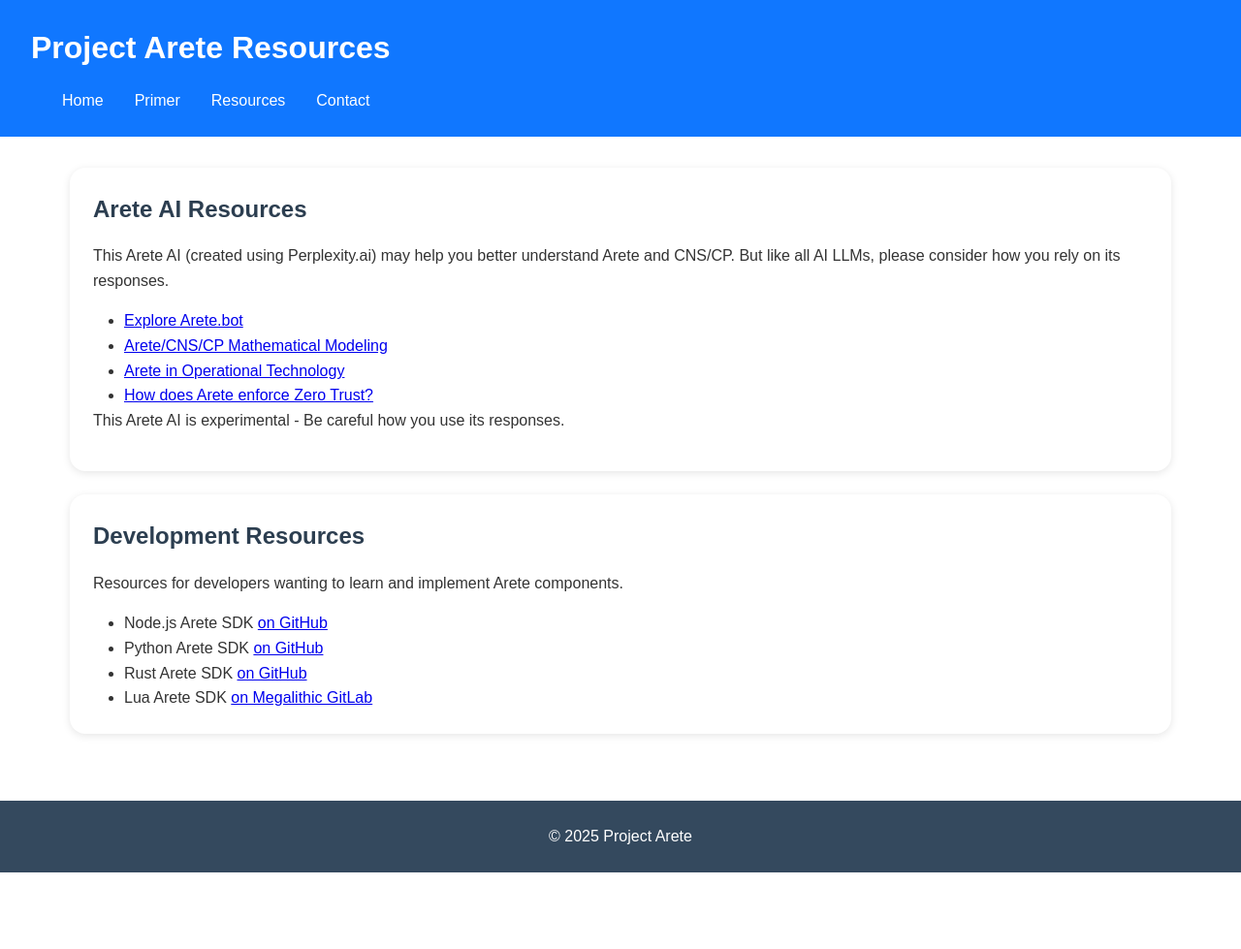
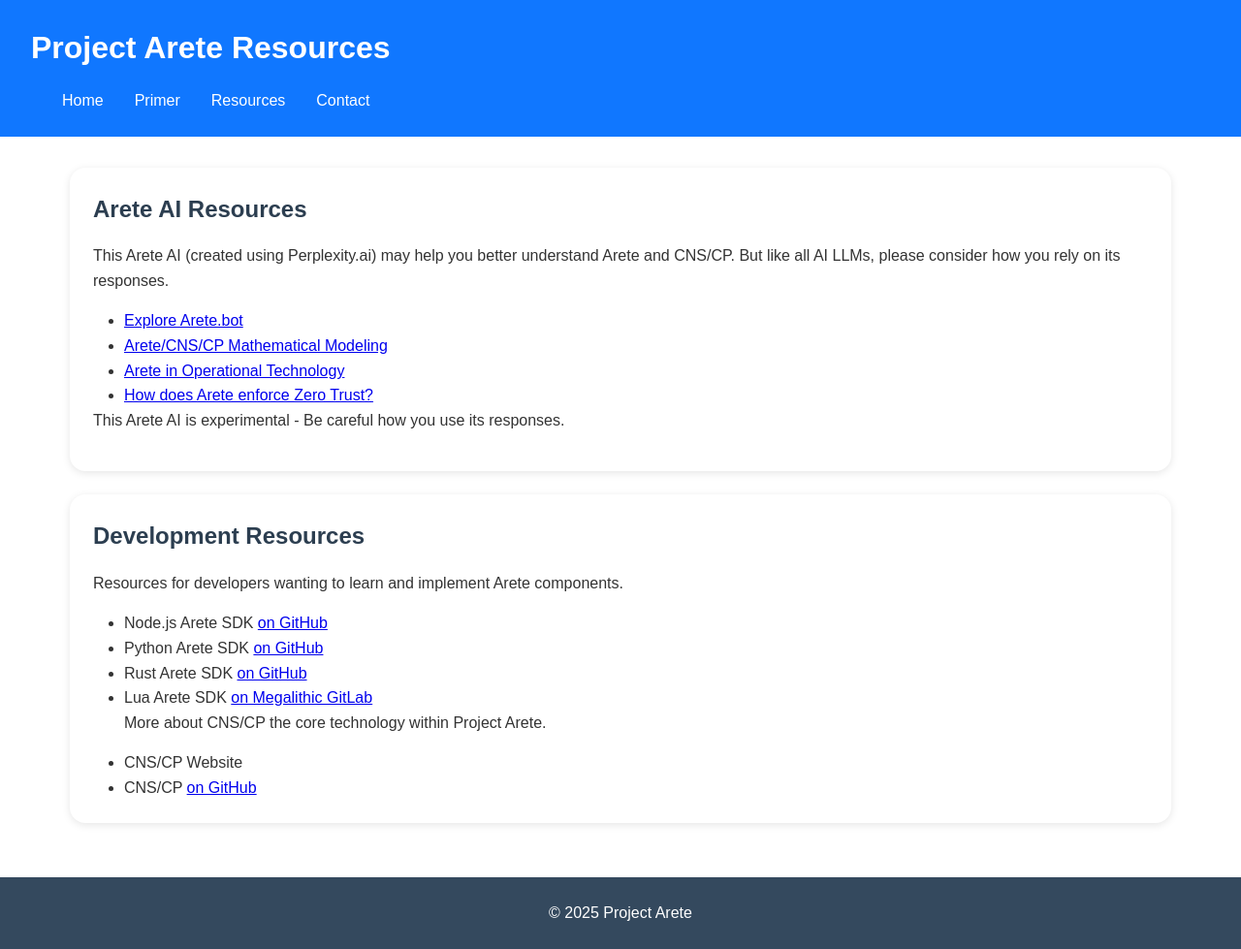
Before and after one commit to project-arete/website, a Jekyll site: the page explore.html, which Jekyll copies as it is, in a window 1280 px wide. Shown: the whole page at 97% size. Built offline with Jekyll 4.4.1, drawn with Linux system fonts in a browser that asks for light colours; before the commit the page ends 900 px from its top, so only the background shows below that.

Commit message:
Update explore.html

```diff
--- a/explore.html
+++ b/explore.html
@@ -41,7 +41,9 @@
                     <li>Python Arete SDK <a href="https://github.com/project-arete/sdk/tree/main/python" target="_blank">on GitHub</a></li>
                     <li>Rust Arete SDK <a href="https://github.com/project-arete/sdk/tree/main/rust" target="_blank">on GitHub</a></li>
                     <li>Lua Arete SDK <a href="https://gitlab.com/megalithic-llc/mlua-arete-sdk" target="_blank">on Megalithic GitLab</a></li>
-
+                <p>More about CNS/CP the core technology within Project Arete.</p>
+                    <li>CNS/CP Website <a href="https://cnscp.io" target="_blank"></a></li>
+                    <li>CNS/CP <a href="https://cns.dev" target="_blank">on GitHub</a></li>
                 </ul>
             </div>
         </section>
```
